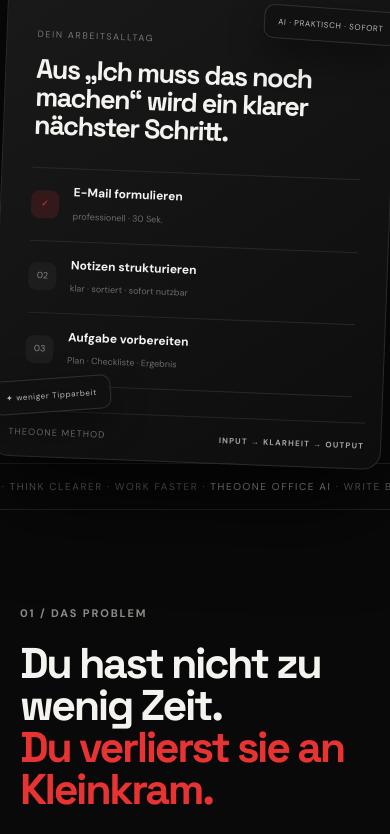
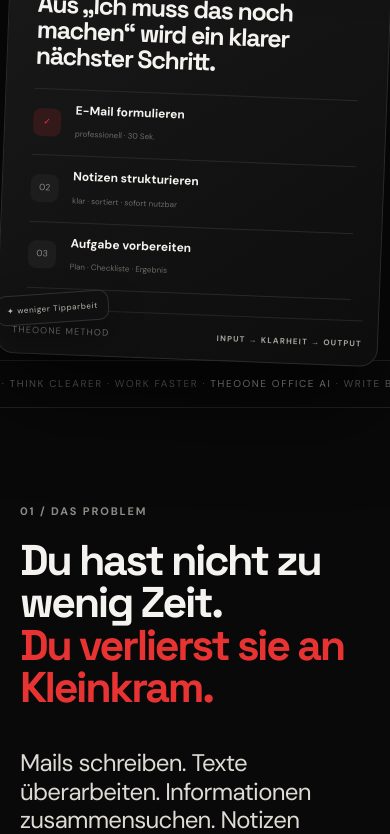
Before and after one commit to theoonenonly1-ai/mindfulboundaries2-chatgpt-, a plain HTML site: page index.html in a window 390 px wide. Shown: the part 693-1527 px from the top of the page. Drawn offline with Linux system fonts and the light colour scheme.

Commit message:
Refine mobile hero spacing and product preview

```diff
--- a/styles.css
+++ b/styles.css
@@ -70,7 +70,7 @@ h1 em,h2 em{font-style:normal;color:var(--red)}
 }
 @media(max-width:640px){
   .site-header{height:68px;padding:0 20px}.brand-the,.brand-one{font-size:18px}.brand-o{font-size:22px}.brand-sub{font-size:7px;margin-left:6px}.main-nav{top:68px}
-  .section{padding:90px 20px}.hero{padding-top:125px;gap:20px}.hero h1{font-size:54px}.hero-lead{font-size:16px}.hero-actions{display:grid;grid-template-columns:1fr}.btn{width:100%}.trust-row{gap:10px;line-height:1.5}.hero-visual{min-height:410px}.product-card{min-height:400px;padding:16px;border-radius:18px}.pc-body{padding:45px 14px 25px}.pc-body h2{font-size:27px}.floating-chip{font-size:8px}.chip-one{left:-2%;bottom:10%}.chip-two{right:-2%;top:10%}
+  .section{padding:90px 20px}.hero{padding-top:115px;gap:10px}.hero h1{font-size:50px;line-height:.94;margin:20px 0 24px}.eyebrow{font-size:10px;letter-spacing:.14em}.hero-lead{font-size:15px;line-height:1.55}.hero-actions{display:grid;grid-template-columns:1fr;gap:9px;margin:28px 0 18px}.btn{width:100%;min-height:56px}.trust-row{gap:8px;line-height:1.45;font-size:10px}.hero-visual{min-height:345px;margin-top:8px}.orb{width:290px;height:290px}.product-card{min-height:345px;padding:15px;border-radius:18px;width:calc(100% - 8px)}.pc-body{padding:38px 13px 20px}.pc-body h2{font-size:25px;margin-bottom:20px}.task{padding:11px 0}.task small{font-size:8px}.floating-chip{font-size:8px;padding:8px 10px}.chip-one{left:-1%;bottom:8%}.chip-two{right:-1%;top:7%}
   h2{font-size:43px}.big-copy{font-size:24px}.problem-grid{margin-top:40px}.id-grid,.method-grid,.benefit-grid,.bonus-grid{grid-template-columns:1fr}.id-card{min-height:205px}.id-card h3{margin-top:35px}.transform-line{grid-template-columns:1fr;gap:15px;text-align:left}.transform-line>div{grid-template-columns:50px 1fr}.transform-line i{transform:rotate(90deg)}.product-head{display:block}.offer-preview{grid-template-columns:1fr;margin-top:45px}.cover{max-width:280px;margin:auto}.inside-list{margin-top:25px}.offer-copy,.price-card{padding:34px 25px}.price{font-size:72px}.diff-points div{display:block}.diff-points span{display:block;text-align:left;margin-top:4px}.step{grid-template-columns:50px 1fr;gap:10px}.faq-list{margin-top:40px}.final-cta{padding:100px 20px}.footer-top,.footer-bottom{display:block}.footer-links{margin-top:20px;flex-wrap:wrap}.footer-bottom span{display:block;margin-top:7px}
 }
 @media(prefers-reduced-motion:reduce){html{scroll-behavior:auto}.reveal{opacity:1;transform:none;transition:none}.marquee div{animation:none}.btn{transition:none}}
```
